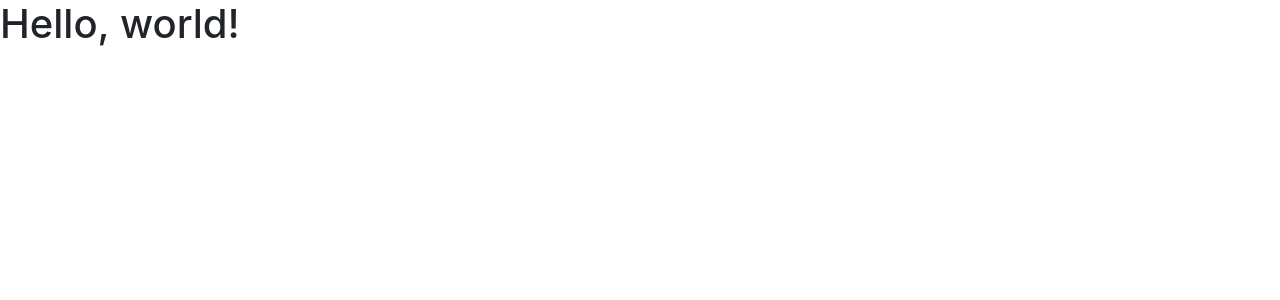
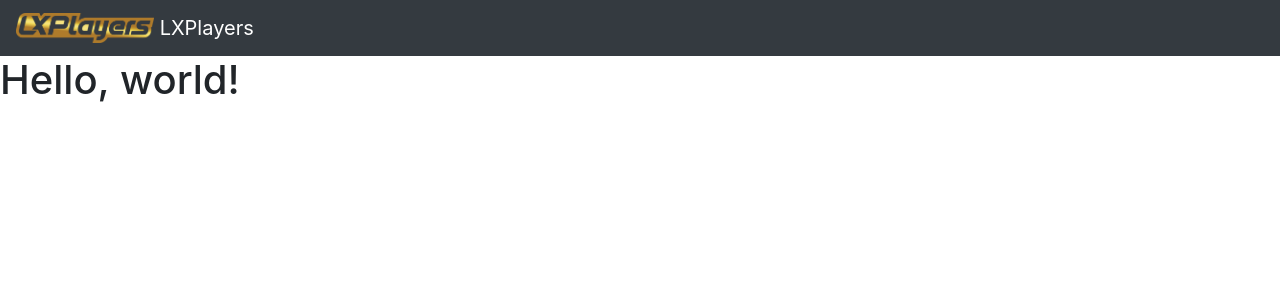
Before and after one commit to LXPlayers/LXPlayers.github.io, a Jekyll site: the page built from index.md, in a window 1280 px wide. Shown: the top 300 px of the page. Built offline with Jekyll 4.4.1, drawn with Linux system fonts in a browser that asks for light colours.

Commit message:
branding bootstrap

```diff
--- a/_layouts/default.html
+++ b/_layouts/default.html
@@ -8,7 +8,18 @@
     <title>{{title | site.title}}</title>
   </head>
   <body>
-    <h1>Hello, world!</h1>
+    <header>
+        <nav class="navbar navbar-dark bg-dark">
+            <a class="navbar-brand" href="#">
+                <img src="/LXPlayers.png" width="138" height="30" class="d-inline-block align-top" alt="" loading="lazy">
+                LXPlayers
+            </a>
+        </nav>
+    </header>
+    <main role="main">
+        <h1>Hello, world!</h1>
+    </main>
+    <footer></footer>
 
     <!-- Optional JavaScript -->
     <!-- jQuery first, then Popper.js, then Bootstrap JS -->
```
